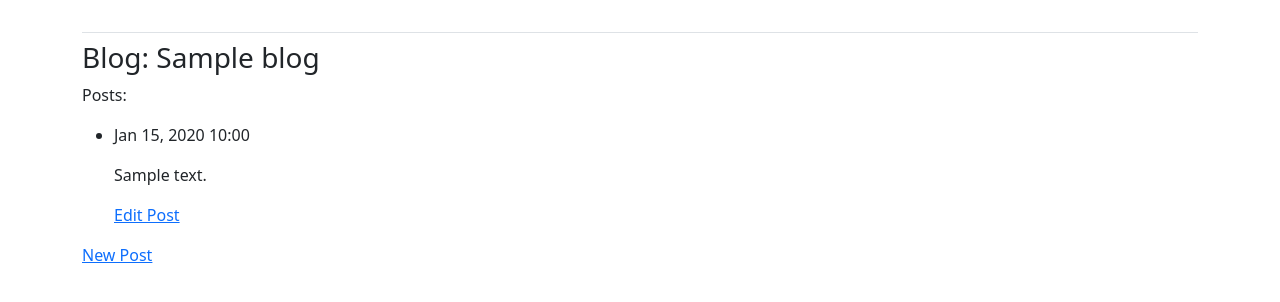
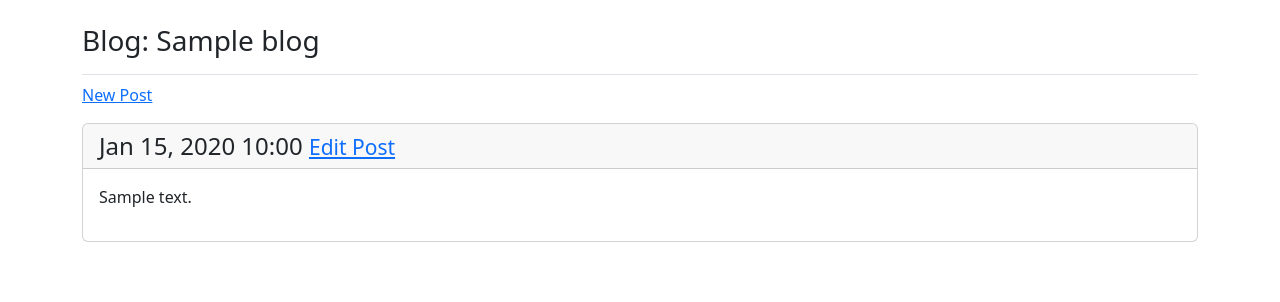
Before and after one commit to Rajveer-at-git/Python-Notes, a Django app: template Django/Exercise/Blog/blogs/templates/blogs/blog.html in a window 1280 px wide. Shown: the part 58-360 px from the top of the page. Run offline with Django 3.2, Linux system fonts and the light colour scheme; the template is opened without the code that fills it: most values are stand-ins (such as "Sample title", 1, 10 or a date in 2020); some libraries are stand-ins or nearby versions.

Commit message:
Bootstrap Added

```diff
--- a/Django/Exercise/Blog/blogs/templates/blogs/blog.html
+++ b/Django/Exercise/Blog/blogs/templates/blogs/blog.html
@@ -1,18 +1,21 @@
-{% extends "blogs/base.html"%}
+{% extends "blogs/base.html" %}
+
+{% block page_header %}
+  <h3>Blog: {{ blog }}</h3>
+{% endblock page_header %}
+
 {% block content %}
-    <h3>Blog: {{ blog }}</h3>
+  <p><a href="{% url 'blogs:new_post' blog.id %}">New Post</a></p>
 
-    <p>Posts:</p>
-    <ul>
-      {% for post in posts %}
-        <li>
-          <p>{{ post.date_added|date:'M d, Y H:i' }}</p>
-          <p>{{ post.text|linebreaks }}</p>
-        </li>
-        <a href="{% url 'blogs:edit_post' post.id %}">Edit Post</a>
-      {% empty %}
-        <li>There are no posts for this blog yet.</li>
-      {% endfor %}
-    </ul>
-    <a href="{% url 'blogs:new_post' blog.id%}">New Post</a>
+  {% for post in posts %}
+    <div class="card mb-3">
+      <h4 class="card-header">
+        {{ post.date_added|date:'M d, Y H:i' }}
+        <small><a href="{% url 'blogs:edit_post' post.id %}">Edit Post</a></small>
+      </h4>
+      <div class="card-body">{{ post.text|linebreaks }}</div>
+    </div>
+  {% empty %}
+    <p>There are no posts for this blog yet.</p>
+  {% endfor %}
 {% endblock content %}
```
